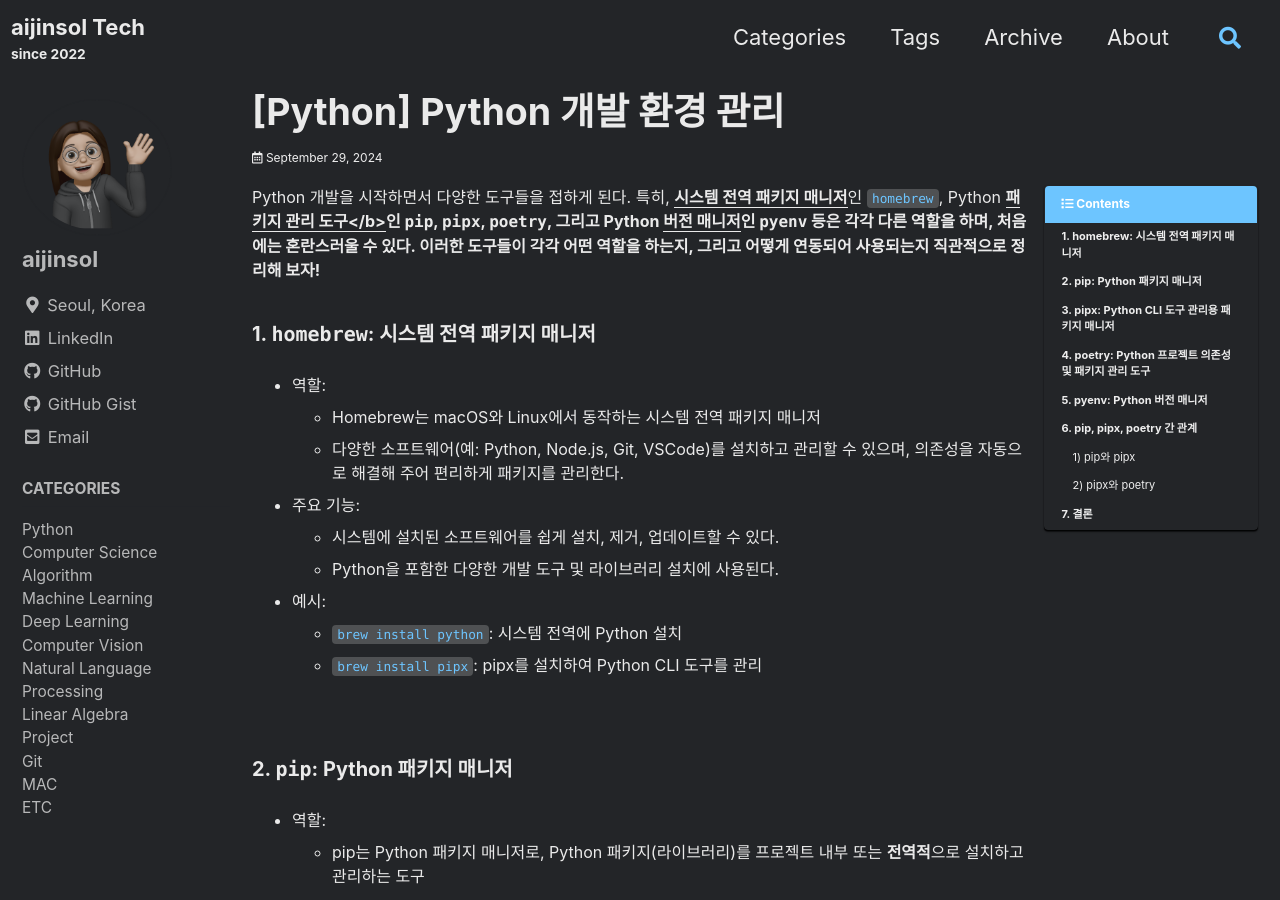
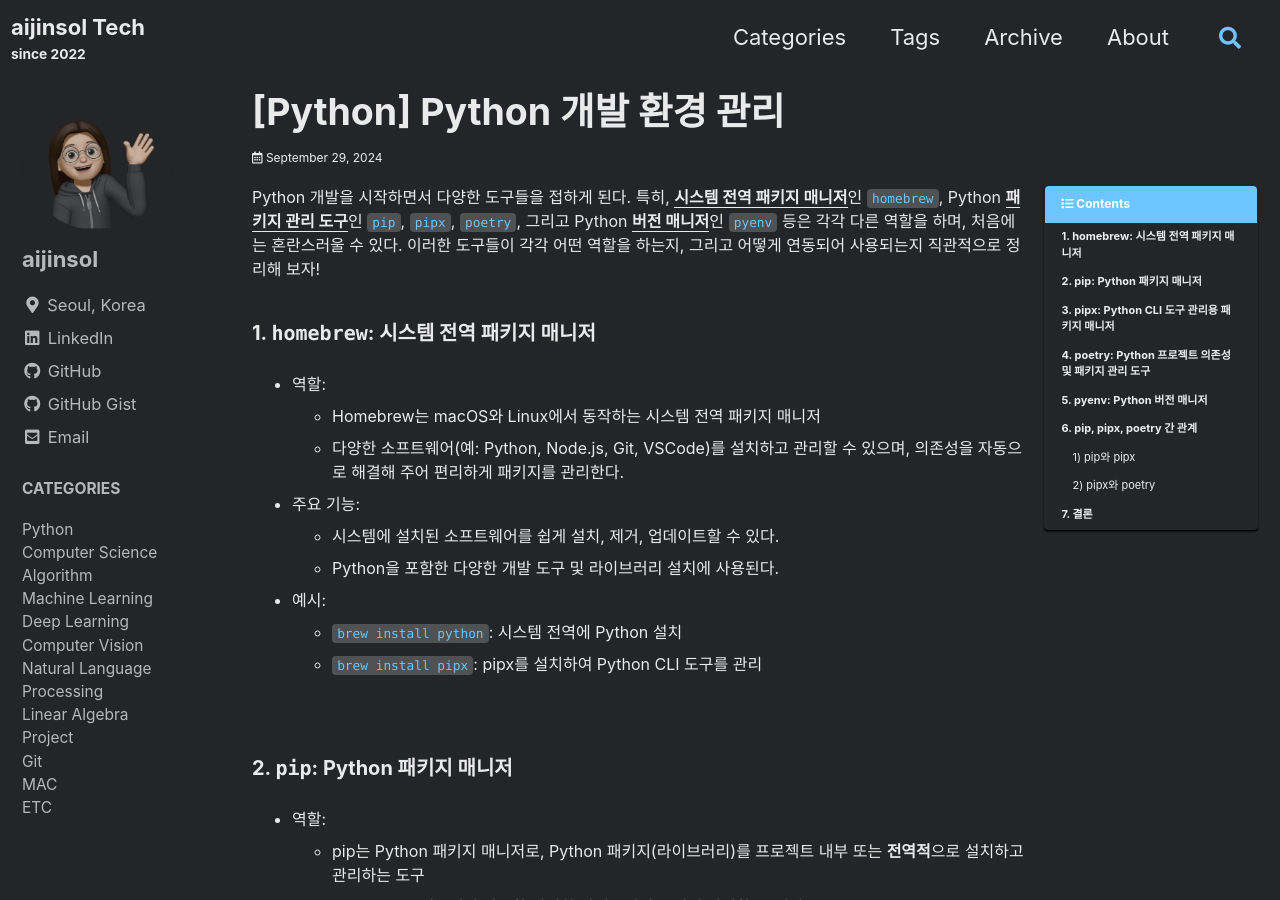
Before and after one commit to aijinsol/aijinsol.github.io, a Jekyll site: the page built from _posts/2024-09-29-build_packaging.md, in a window 1280 px wide and 900 px high. Built offline with Jekyll 4.4.1, drawn with Linux system fonts in a browser that asks for light colours; cached includes are drawn as plain includes; comment, search, counter and statistics services are not loaded.

```diff
--- a/_posts/2024-09-29-build_packaging.md
+++ b/_posts/2024-09-29-build_packaging.md
@@ -12,7 +12,7 @@ tags:
 last_modified_at: 2024-09-29
 ---
 
-Python 개발을 시작하면서 다양한 도구들을 접하게 된다. 특히, <u><b>시스템 전역 패키지 매니저</b></u>인 `homebrew`, Python <b><u>패키지 관리 도구</b></u>인 `pip`, `pipx`, `poetry`, 그리고 Python <u><b>버전 매니저</b></u>인 `pyenv` 등은 각각 다른 역할을 하며, 처음에는 혼란스러울 수 있다. 이러한 도구들이 각각 어떤 역할을 하는지, 그리고 어떻게 연동되어 사용되는지 직관적으로 정리해 보자!
+Python 개발을 시작하면서 다양한 도구들을 접하게 된다. 특히, <u><b>시스템 전역 패키지 매니저</b></u>인 `homebrew`, Python <b><u>패키지 관리 도구</u></b>인 `pip`, `pipx`, `poetry`, 그리고 Python <u><b>버전 매니저</b></u>인 `pyenv` 등은 각각 다른 역할을 하며, 처음에는 혼란스러울 수 있다. 이러한 도구들이 각각 어떤 역할을 하는지, 그리고 어떻게 연동되어 사용되는지 직관적으로 정리해 보자!
 
 ## 1. `homebrew`: 시스템 전역 패키지 매니저
 
```
